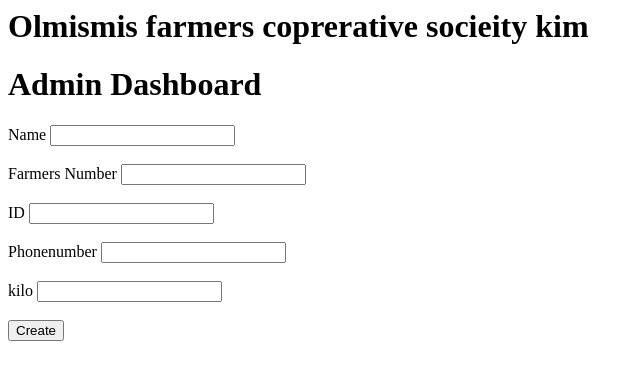
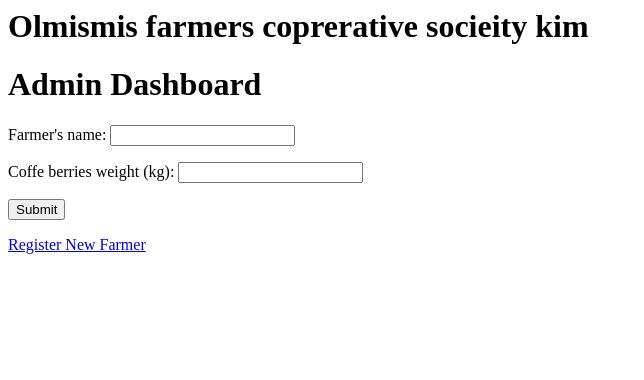
Before and after one commit to derrickkimtai/olmismis_factory_managnment, a Django app: page /admin-dashboard/ in a window 1280 px wide. Shown: the top 380 px of the page, without its empty margins (0-644 px from the left). Run offline with Django 5.2, Linux system fonts and the light colour scheme.

Commit message:
register

```diff
--- a/factory_manage/dashboard/forms.py
+++ b/factory_manage/dashboard/forms.py
@@ -25,3 +25,7 @@ class FarmerForm(forms.ModelForm):
     class Meta:
         model = Farmer
         fields = ['name', 'phone', 'address', 'id_number', 'berry_weight']
+
+class FarmerWeightForm(forms.Form):
+    Farmer = forms.CharField(label="Farmer's name", max_length=100)
+    berry_weight = forms.FloatField(label="Coffe berries weight (kg)")
--- a/factory_manage/dashboard/templates/admin/admin_dashboard.html
+++ b/factory_manage/dashboard/templates/admin/admin_dashboard.html
@@ -2,33 +2,10 @@
 
 {% block content %}
 <h1>Admin Dashboard</h1>
-<form method="post">
+  <form method="post">
     {% csrf_token %}
-    <div class="form-group">
-        <label>Name</label>
-        <input type="text" class="form-control" name="factory_name" required>
-    </div>
-    <br>
-    <div class="form-group">
-        <label>Farmers Number</label>
-        <input type="text" class="form-control" name="factory_location" required>
-    </div>
-    <br>
-    <div class="form-group">
-        <label>ID</label>
-        <input type="text" class="form-control" name="factory_manager" required>
-    </div>
-    <br>
-    <div class="form-group">
-        <label>Phonenumber</label>
-        <input type="text" class="form-control" name="factory_phone" required>
-    </div>
-    <br>
-    <div class="form-group">
-        <label>kilo</label>
-        <input type="text" class="form-control" name="factory_location" required>
-    </div>
-    <br>
-    <button type="submit" class="btn btn-primary">Create</button>
+    {{ form.as_p }}
+    <button type="submit">Submit</button>
 </form>
+<a href="{% url 'register-new-farmer' %}">Register New  Farmer</a>
 {% endblock %}
--- a/factory_manage/dashboard/urls.py
+++ b/factory_manage/dashboard/urls.py
@@ -10,4 +10,5 @@ urlpatterns = [
     path('logout/', views.user_logout, name='logout'),
     path('admin-dashboard/', views.admin_dashboard, name='admin-dashboard'),
     path('farmers/', include('farmers.urls')),
+    path('register-new-farmer/', views.register_new_farmer, name='register-new-farmer'),
 ]
--- a/factory_manage/dashboard/views.py
+++ b/factory_manage/dashboard/views.py
@@ -1,6 +1,6 @@
 from django.shortcuts import render, redirect
 from django.contrib.auth import login, logout, authenticate
-from .forms import SignupForm, LoginForm, FarmerForm
+from .forms import SignupForm, LoginForm, FarmerForm, FarmerWeightForm
 from django.contrib.auth.models import User
 from farmers.models import Farmer
 
@@ -42,10 +42,23 @@ def user_logout(request):
 
 def admin_dashboard(request):
     if request.method == 'POST':
+       form = FarmerWeightForm(request.POST)
+       if form.is_valid():
+           farmer = form.cleaned_data.get('Farmer')
+           weight = form.cleaned_data.get('berry_weight')
+           farmer.berry_weight = weight
+           farmer.save()
+           return redirect('admin-dashboard')
+    else:
+        form = FarmerWeightForm()
+    return render(request, 'admin/admin_dashboard.html', {'form': form})
+
+def register_new_farmer(request):
+    if request.method == 'POST':
         form = FarmerForm(request.POST)
         if form.is_valid():
             form.save()
             return redirect('admin-dashboard')
     else:
         form = FarmerForm()
-    return render(request, 'admin/admin_dashboard.html', {'form': form})
+    return render(request, 'admin/register_farmer.html', {'form': form})
```
Also changed, not shown: factory_manage/dashboard/templates/admin/register_farmer.html (added, +30 -0 lines), factory_manage/farmers/forms.py (line endings or trailing spaces).
